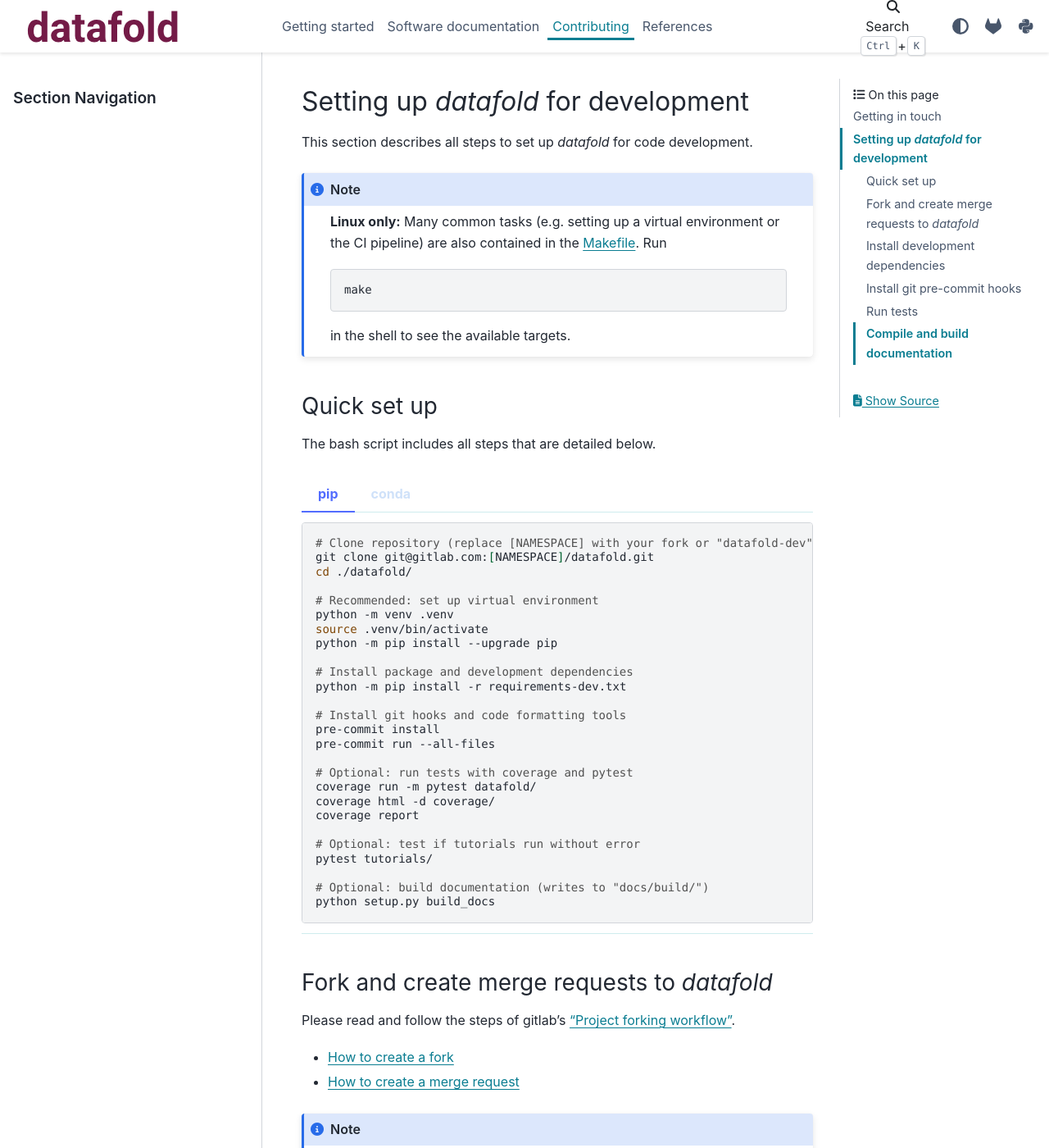
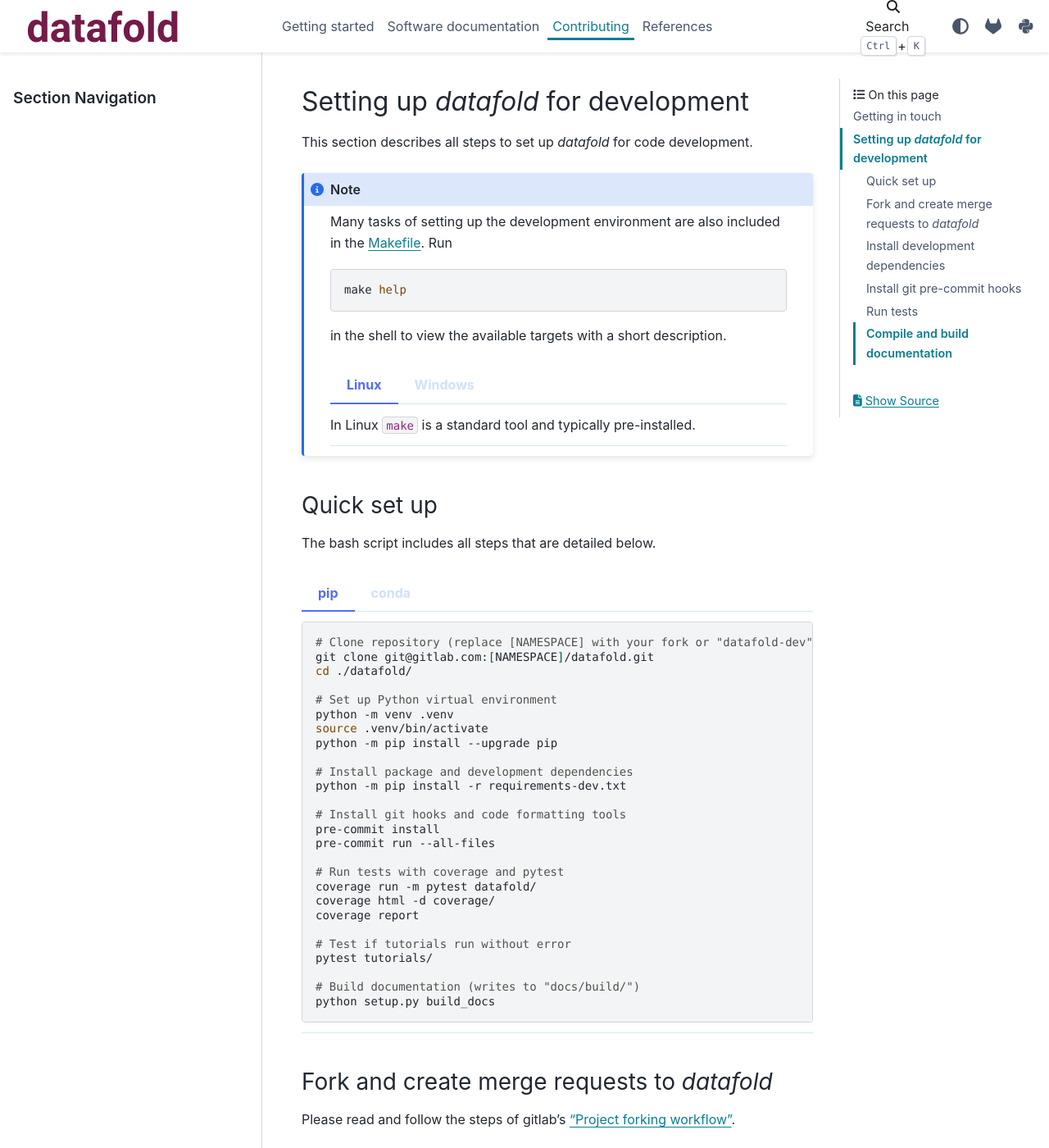
Before and after one commit to datafold-dev/datafold, a Sphinx documentation site: the page built from doc/source/contributing.rst, in a window 1280 px wide and 1400 px high, scrolled down 399 px. Shown: the whole window at 82% size. Built offline with Sphinx 7.4.7 and the PyData theme 0.15.4, drawn with Linux system fonts in a browser that asks for light colours; formulas are drawn with MathJax 3; pages that are not in the unit, such as notebooks, are missing from menus; some of the changed text lies outside the part shown.

Commit message:
refactor

```diff
--- a/doc/source/contributing.rst
+++ b/doc/source/contributing.rst
@@ -4,8 +4,8 @@
 Contributing
 ============
 
-All code contributors are listed in the
-`contributors file <https://gitlab.com/datafold-dev/datafold/-/blob/master/CONTRIBUTORS>`__.
+The maintainers of datafold and code contributors are listed
+`here <https://gitlab.com/datafold-dev/datafold/-/blob/master/CONTRIBUTORS>`__.
 
 Getting in touch
 ----------------
@@ -24,15 +24,35 @@
 
 .. note::
 
-    **Linux only:** Many common tasks (e.g. setting up a virtual environment or the CI
-    pipeline) are also contained in the
+    Many tasks of setting up the development environment are also included in the
     `Makefile <https://gitlab.com/datafold-dev/datafold/-/blob/master/Makefile>`__. Run
 
     .. code-block:: bash
 
-        make
+        make help
 
-    in the shell to see the available targets.
+    in the shell to view the available targets with a short description.
+
+    .. tabbed:: Linux
+
+        In Linux ``make`` is a standard tool and typically pre-installed.
+
+    .. tabbed:: Windows
+
+        The recommended way to use ``make`` in the `git bash <https://gitforwindows.org/>`__ is
+        to `install Chocolatey <https://docs.chocolatey.org/en-us/choco/setup>`__
+        (with administrator rights) and then install with
+
+        .. code-block:: bash
+
+            choco install make
+
+        The software management software Chocolatey is also used to install non-Python
+        dependencies required for building the *datafold*'s html documentation.
+
+        .. warning::
+
+            The targets are not fully tested for Windows yet. Please report errors.
 
 Quick set up
 ^^^^^^^^^^^^
@@ -47,7 +67,7 @@
        git clone git@gitlab.com:[NAMESPACE]/datafold.git
        cd ./datafold/
 
-       # Recommended: set up virtual environment
+       # Set up Python virtual environment
        python -m venv .venv
        source .venv/bin/activate
        python -m pip install --upgrade pip
@@ -59,15 +79,15 @@
        pre-commit install
        pre-commit run --all-files
 
-       # Optional: run tests with coverage and pytest
+       # Run tests with coverage and pytest
        coverage run -m pytest datafold/
        coverage html -d coverage/
        coverage report
 
-       # Optional: test if tutorials run without error
+       # Test if tutorials run without error
        pytest tutorials/
 
-       # Optional: build documentation (writes to "docs/build/")
+       # Build documentation (writes to "docs/build/")
        python setup.py build_docs
 
 .. tabbed:: conda
@@ -208,7 +228,7 @@
 
 .. code-block:: bash
 
-   pre-commit install
+      python -m pre_commit install
 
 The git-hooks then run automatically prior to each ``git commit``. To format the
 current source code without a commit (e.g. for testing purposes or during development),
@@ -216,7 +236,7 @@
 
 .. code-block:: bash
 
-   pre-commit run --all-files
+   python -m pre_commit run --all-files
 
 Run tests
 ^^^^^^^^^
@@ -230,21 +250,23 @@
 
 .. code-block:: bash
 
-    coverage run -m pytest datafold/
-    coverage html -d coverage/
+    python -m coverage run --branch -m pytest datafold/; \
+    python -m coverage html -d ./coverage/; \
+    python -m coverage report;
 
 A html coverage report is then located in the folder ``coverage/``. To test if the
 tutorials run without raising an error run:
 
 .. code-block:: bash
 
-   pytest tutorials/
+    python -m pytest tutorials/;
 
 All tests can also be executed remotely in a
 `Continuous Integration (CI) setup <https://docs.gitlab.com/ee/ci/pipelines/>`__.
-The pipeline runs with every push to the main repository. The CI configuration is located
-in the file
-`.gitlab-ci.yml <https://gitlab.com/datafold-dev/datafold/-/blob/master/.gitlab-ci.yml>`__.
+The pipeline runs with every push to the main *datafold* repository. The CI configuration is
+located in the
+`.gitlab-ci.yml <https://gitlab.com/datafold-dev/datafold/-/blob/master/.gitlab-ci.yml>`__
+file.
 
 Compile and build documentation
 ^^^^^^^^^^^^^^^^^^^^^^^^^^^^^^^
@@ -265,11 +287,30 @@
   `Jupyter tutorials <https://datafold-dev.gitlab.io/datafold/tutorial_index.html>`__
   to the web page).
 
-On a debian-like platform, install the packages with
 
-.. code-block:: bash
+.. tabbed:: Linux (Debian-based)
 
-    apt install libjs-mathjax fonts-mathjax dvipng pandoc graphviz texlive-base texlive-latex-extra
+    Install the non-Python software with (preferably with `sudo`)
+
+    .. code-block:: bash
+
+        apt install libjs-mathjax fonts-mathjax dvipng pandoc graphviz texlive-base texlive-latex-extra
+
+.. tabbed:: Windows
+
+    Install the non-Python software with (preferably with administrator rights in the bash)
+
+    .. code-block:: bash
+
+        choco install pandoc miktex graphviz
+
+.. tabbed:: make
+
+    Install the non-Python software with (best with administrator rights)
+
+    .. code-block:: bash
+
+        make install_docdeps
 
 To build the documentation run:
 
@@ -277,5 +318,5 @@
 
     python setup.py build_docs --outdir="./public"
 
-The page entry is then located at ``./public/index.html``. To include the executed
-cells of the tutorials, add the flag ``--runtutorials``.
+The page entry is then located at ``./public/index.html``. To execute all cells in the
+tutorials (Jupyter notebooks) add the flag ``--runtutorials``.
```
Also changed, not shown: 2 other files.
